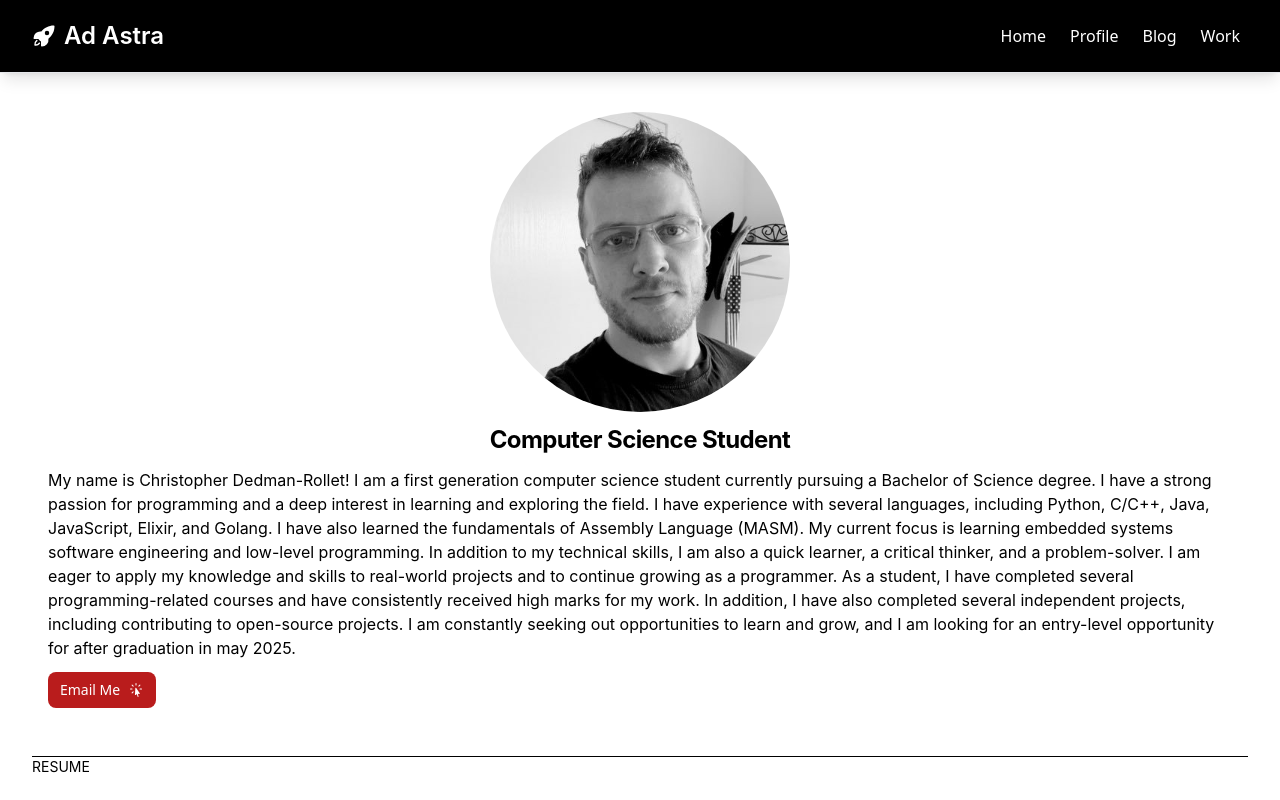
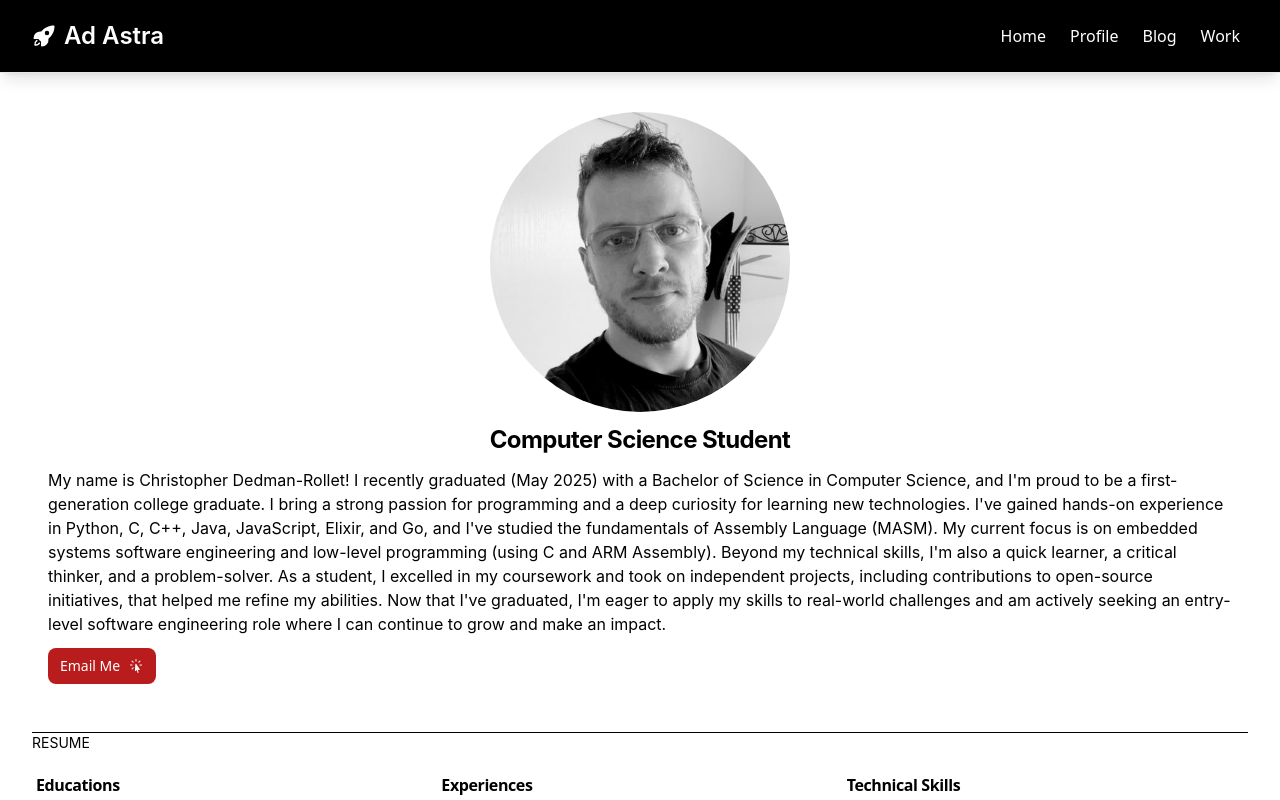
Before and after one commit to chrisdedman/website, a Next.js app: page /profile in a window 1280 px wide. Shown: the top 800 px of the page. Built offline with nearby package versions, Linux system fonts and the light colour scheme.

Commit message:
Update AboutMe section to reflect recent graduation and enhance personal narrative

```diff
--- a/src/app/profile/page.tsx
+++ b/src/app/profile/page.tsx
@@ -50,17 +50,17 @@ function AboutMe() {
       </div>
       <h5 className="mb-2 text-2xl font-bold font tracking-tight flex justify-center">Computer Science Student</h5>
       <p className="mb-3 font-normal font">
-        My name is Christopher Dedman-Rollet! I am a first generation computer science student currently pursuing a Bachelor of Science degree.
-        I have a strong passion for programming and a deep interest in learning and exploring the field.
-        I have experience with several languages, including Python, C/C++, Java, JavaScript, Elixir, and Golang.
-        I have also learned the fundamentals of Assembly Language (MASM). My current focus is learning embedded systems software engineering
-        and low-level programming.
-        In addition to my technical skills, I am also a quick learner, a critical thinker, and a problem-solver.
-        I am eager to apply my knowledge and skills to real-world projects and to continue growing as a programmer.
-        As a student, I have completed several programming-related courses and have consistently received high marks for my work.
-        In addition, I have also completed several independent projects, including contributing to open-source projects.
-        I am constantly seeking out opportunities to learn and grow, and I am
-        looking for an entry-level opportunity for after graduation in may 2025.
+        My name is Christopher Dedman-Rollet! I recently graduated (May 2025) with a Bachelor of Science in
+        Computer Science, and I'm proud to be a first-generation college graduate. I bring a strong passion
+        for programming and a deep curiosity for learning new technologies. I&#39;ve gained hands-on experience
+        in Python, C, C++, Java, JavaScript, Elixir, and Go, and I&#39;ve studied the fundamentals of Assembly
+        Language (MASM). My current focus is on embedded systems software engineering and low-level programming (using C and ARM Assembly).
+
+        Beyond my technical skills, I&#39;m also a quick learner, a critical thinker, and a problem-solver.
+        As a student, I excelled in my coursework and took on independent projects, including contributions
+        to open-source initiatives, that helped me refine my abilities. Now that I&#39;ve graduated, I&#39;m eager
+        to apply my skills to real-world challenges and am actively seeking an entry-level software engineering
+        role where I can continue to grow and make an impact.
       </p>
       <a href="mailto:chrisdedman@proton.me" className="inline-flex items-center px-3 py-2 text-sm font-medium text-center text-white bg-red-700 rounded-lg hover:bg-blue-800 focus:ring-4 focus:outline-none focus:ring-blue-300 dark:bg-blue-600 dark:hover:bg-blue-700 dark:focus:ring-blue-800">
         Email Me <CursorArrowRaysIcon className="w-4 h-4 ms-2" />
```
